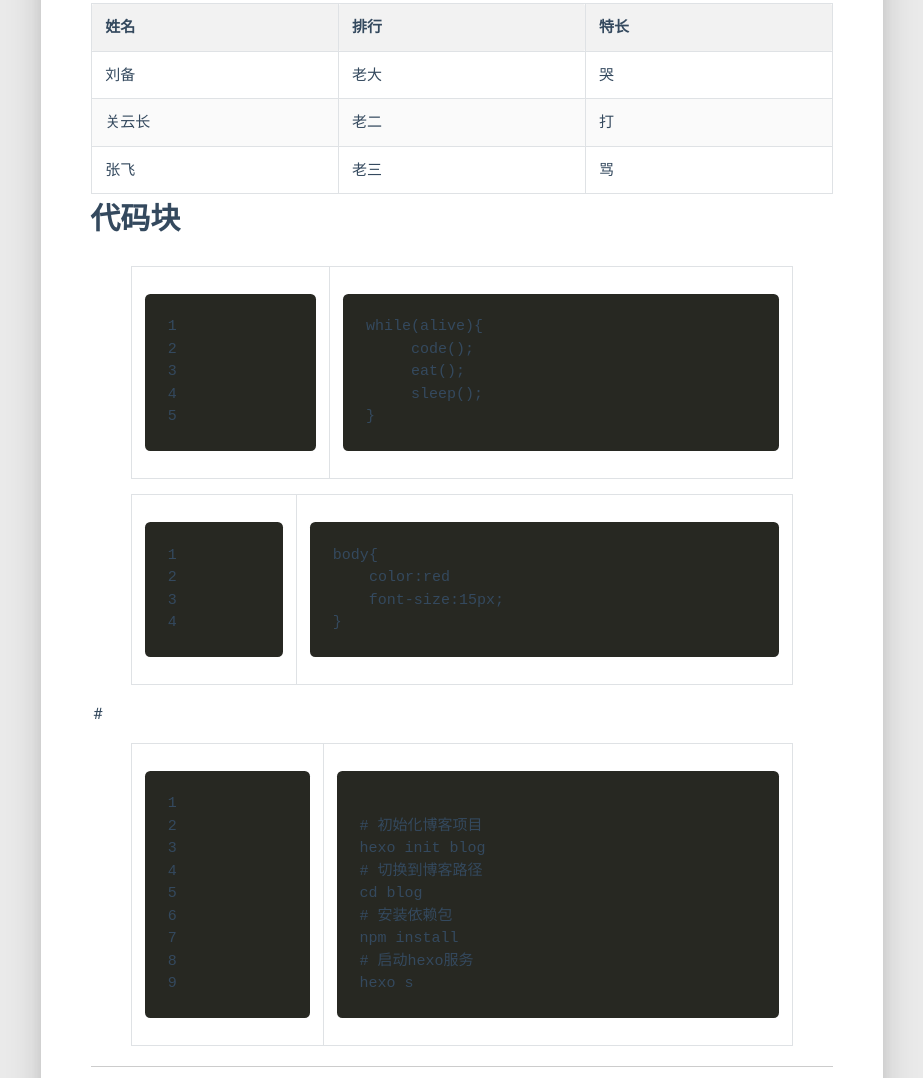
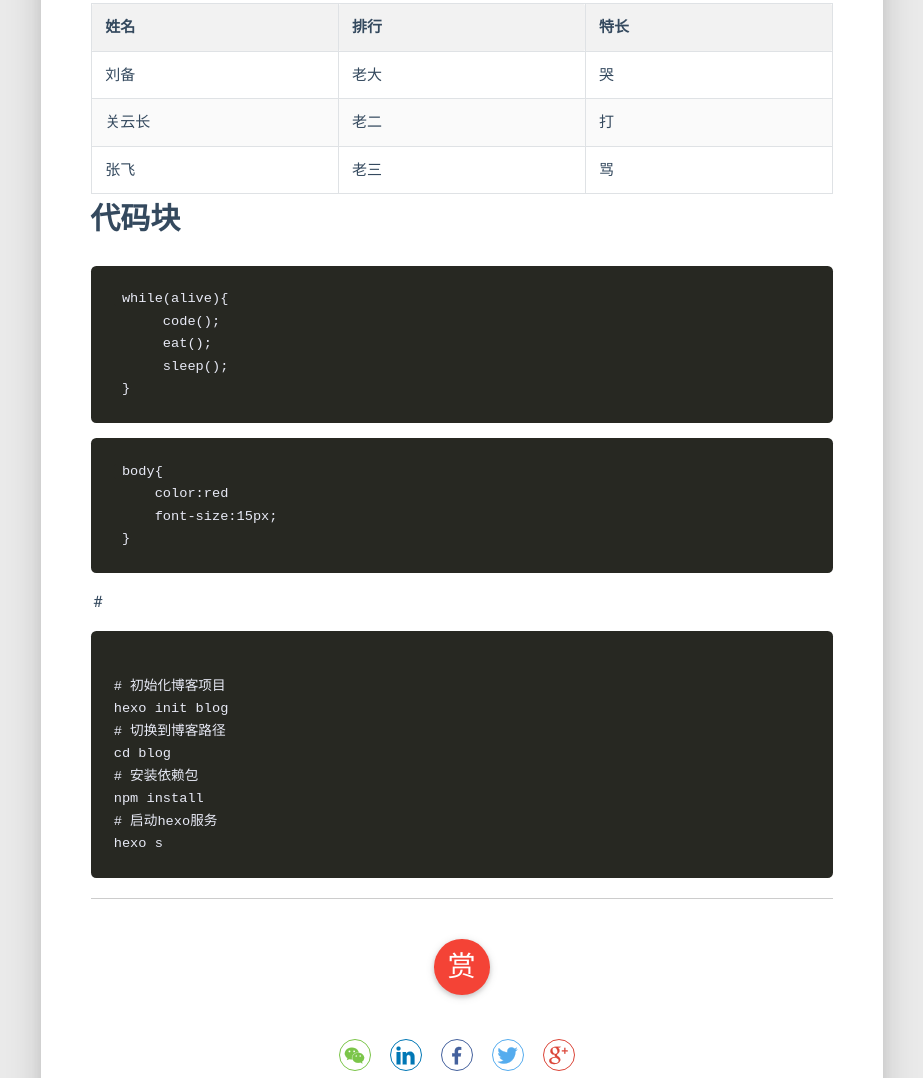
Before and after one commit to Zhaoruixiaohuangren/Zhaoruixiaohuangren.github.io, a plain HTML site: page 2018/10/25/markdowm/index.html in a window 1280 px wide. Shown: the part 2456-3534 px from the top of the page, without its empty margins (34-957 px from the left). Drawn offline with Linux system fonts and the light colour scheme.

Commit message:
Site updated: 2018-10-26 11:46:20

```diff
--- a/2018/10/25/markdowm/index.html
+++ b/2018/10/25/markdowm/index.html
@@ -406,9 +406,28 @@
 </tr>
 </tbody>
 </table>
-<h1 id="代码块"><a href="#代码块" class="headerlink" title="代码块"></a>代码块</h1><figure class="highlight javascript"><table><tr><td class="gutter"><pre><span class="line">1</span><br><span class="line">2</span><br><span class="line">3</span><br><span class="line">4</span><br><span class="line">5</span><br></pre></td><td class="code"><pre><span class="line"><span class="keyword">while</span>(alive)&#123;</span><br><span class="line">     code();</span><br><span class="line">     eat();</span><br><span class="line">     sleep();</span><br><span class="line">&#125;</span><br></pre></td></tr></table></figure>
-<figure class="highlight css"><table><tr><td class="gutter"><pre><span class="line">1</span><br><span class="line">2</span><br><span class="line">3</span><br><span class="line">4</span><br></pre></td><td class="code"><pre><span class="line"><span class="selector-tag">body</span>&#123;</span><br><span class="line">    <span class="attribute">color</span>:red</span><br><span class="line">    font-size:<span class="number">15px</span>;</span><br><span class="line">&#125;</span><br></pre></td></tr></table></figure>
-<p>#<br><figure class="highlight bash"><table><tr><td class="gutter"><pre><span class="line">1</span><br><span class="line">2</span><br><span class="line">3</span><br><span class="line">4</span><br><span class="line">5</span><br><span class="line">6</span><br><span class="line">7</span><br><span class="line">8</span><br><span class="line">9</span><br></pre></td><td class="code"><pre><span class="line"></span><br><span class="line"><span class="comment"># 初始化博客项目</span></span><br><span class="line">hexo init blog</span><br><span class="line"><span class="comment"># 切换到博客路径</span></span><br><span class="line"><span class="built_in">cd</span> blog</span><br><span class="line"><span class="comment"># 安装依赖包</span></span><br><span class="line">npm install</span><br><span class="line"><span class="comment"># 启动hexo服务</span></span><br><span class="line">hexo s</span><br></pre></td></tr></table></figure></p>
+<h1 id="代码块"><a href="#代码块" class="headerlink" title="代码块"></a>代码块</h1><pre><code class="javascript"> while(alive){
+      code();
+      eat();
+      sleep();
+ }
+</code></pre>
+<pre><code class="css"> body{
+     color:red
+     font-size:15px;
+ }
+</code></pre>
+<p># </p>
+<pre><code class="bash">
+# 初始化博客项目
+hexo init blog
+# 切换到博客路径
+cd blog
+# 安装依赖包
+npm install
+# 启动hexo服务
+hexo s
+</code></pre>
 
             </div>
             <hr>
```
Also changed, not shown: archives/2018/10/index.html (+2 -2 lines), archives/2018/index.html (+2 -2 lines), archives/index.html (+2 -2 lines), search.xml (+1 -1 lines).
